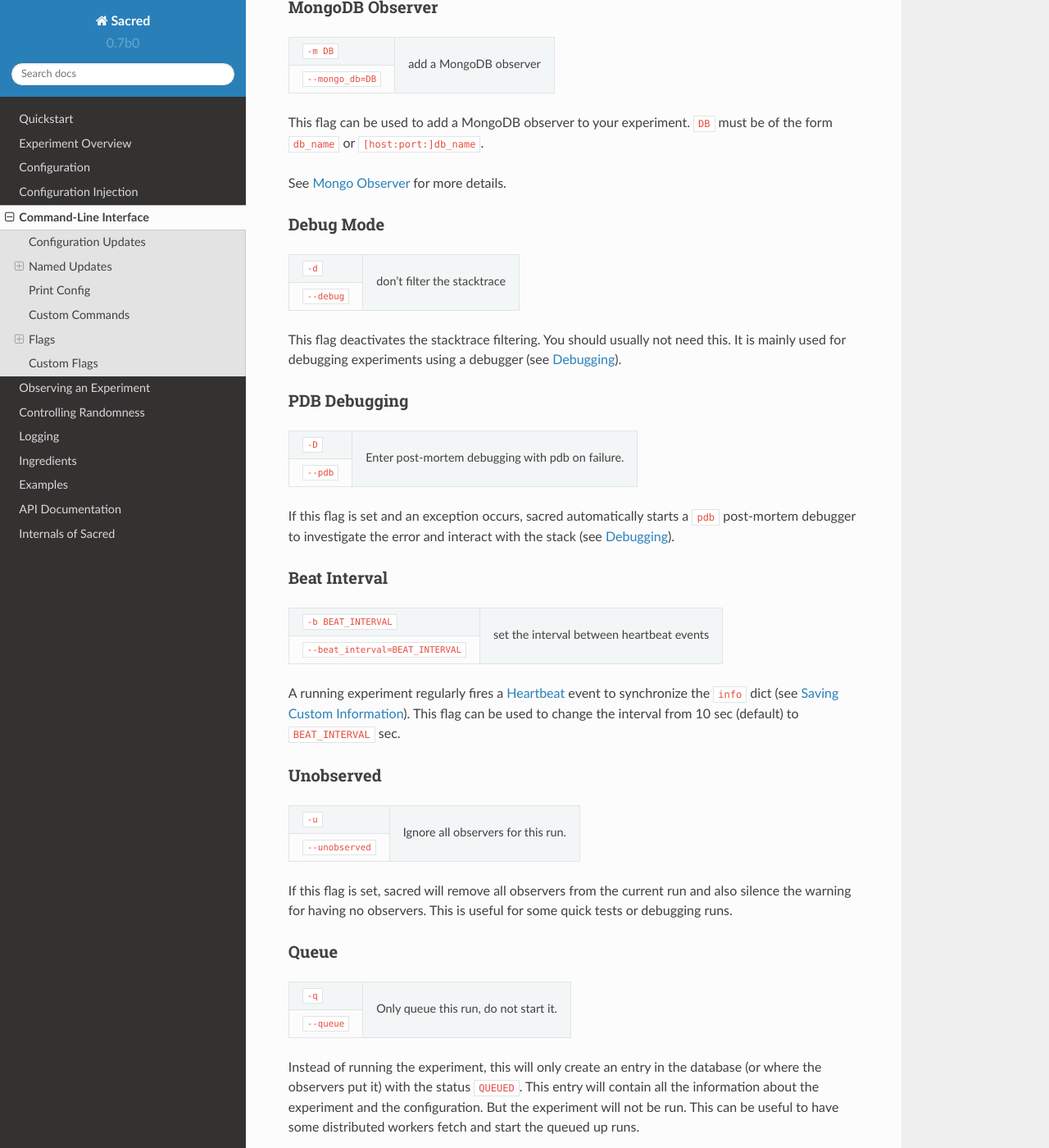
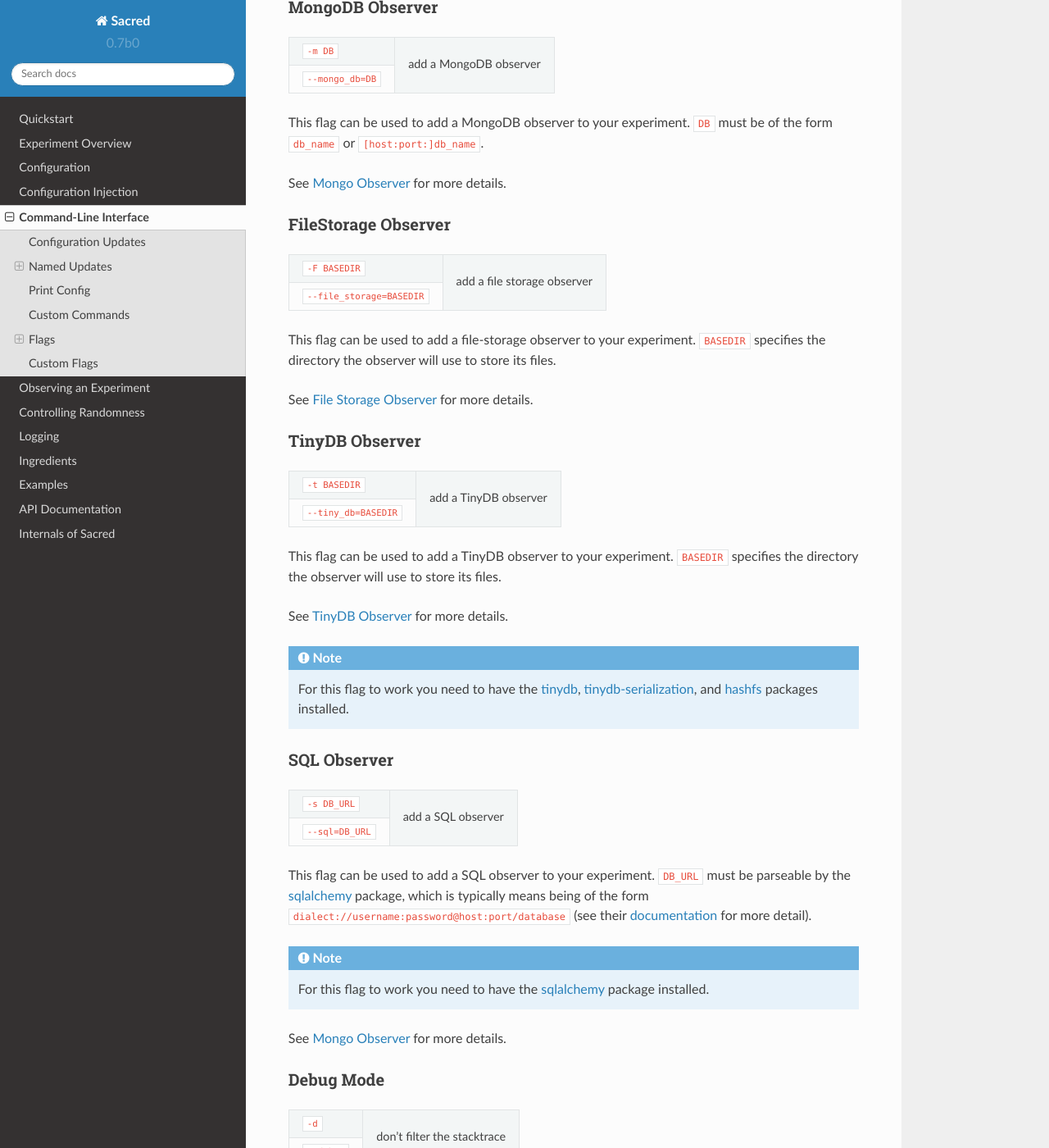
Before and after one commit to IDSIA/sacred, a Sphinx documentation site: the page built from docs/command-line.rst, in a window 1280 px wide and 1400 px high, scrolled down 6276 px. Shown: the whole window at 82% size. Built offline with Sphinx 7.4.7 and the Read the Docs theme 2.0.0, drawn with Linux system fonts in a browser that asks for light colours.

Commit message:
added docs for the other observer flags

```diff
--- a/docs/command-line.rst
+++ b/docs/command-line.rst
@@ -319,6 +319,69 @@ be of the form ``db_name`` or ``[host:port:]db_name``.
 
 See :ref:`mongo_observer` for more details.
 
+
+FileStorage Observer
+--------------------
+
++----------------------------+------------------------------+
+| ``-F BASEDIR``             |  add a file storage observer |
++----------------------------+                              |
+| ``--file_storage=BASEDIR`` |                              |
++----------------------------+------------------------------+
+
+
+This flag can be used to add a file-storage observer to your experiment.
+``BASEDIR`` specifies the directory the observer will use to store its files.
+
+See :ref:`file_observer` for more details.
+
+
+TinyDB Observer
+---------------
+
++-----------------------+------------------------------+
+| ``-t BASEDIR``        |  add a TinyDB observer       |
++-----------------------+                              |
+| ``--tiny_db=BASEDIR`` |                              |
++-----------------------+------------------------------+
+
+
+This flag can be used to add a TinyDB observer to your experiment.
+``BASEDIR`` specifies the directory the observer will use to store its files.
+
+See :ref:`tinydb_observer` for more details.
+
+.. note::
+    For this flag to work you need to have the
+    `tinydb <http://tinydb.readthedocs.io>`_,
+    `tinydb-serialization <https://github.com/msiemens/tinydb-serialization>`_,
+    and `hashfs <https://github.com/dgilland/hashfs>`_ packages installed.
+
+
+SQL Observer
+------------
+
++------------------+--------------------------+
+| ``-s DB_URL``    |  add a SQL observer      |
++------------------+                          |
+| ``--sql=DB_URL`` |                          |
++------------------+--------------------------+
+
+
+This flag can be used to add a SQL observer to your experiment.
+``DB_URL`` must be parseable by the `sqlalchemy <http://www.sqlalchemy.org/>`_
+package, which is typically means being of the form
+``dialect://username:password@host:port/database`` (see their
+`documentation <http://docs.sqlalchemy.org/en/latest/core/engines.html#database-urls>`_
+for more detail).
+
+.. note::
+    For this flag to work you need to have the
+    `sqlalchemy <http://www.sqlalchemy.org/>`_ package installed.
+
+See :ref:`mongo_observer` for more details.
+
+
 Debug Mode
 ----------
 
```
